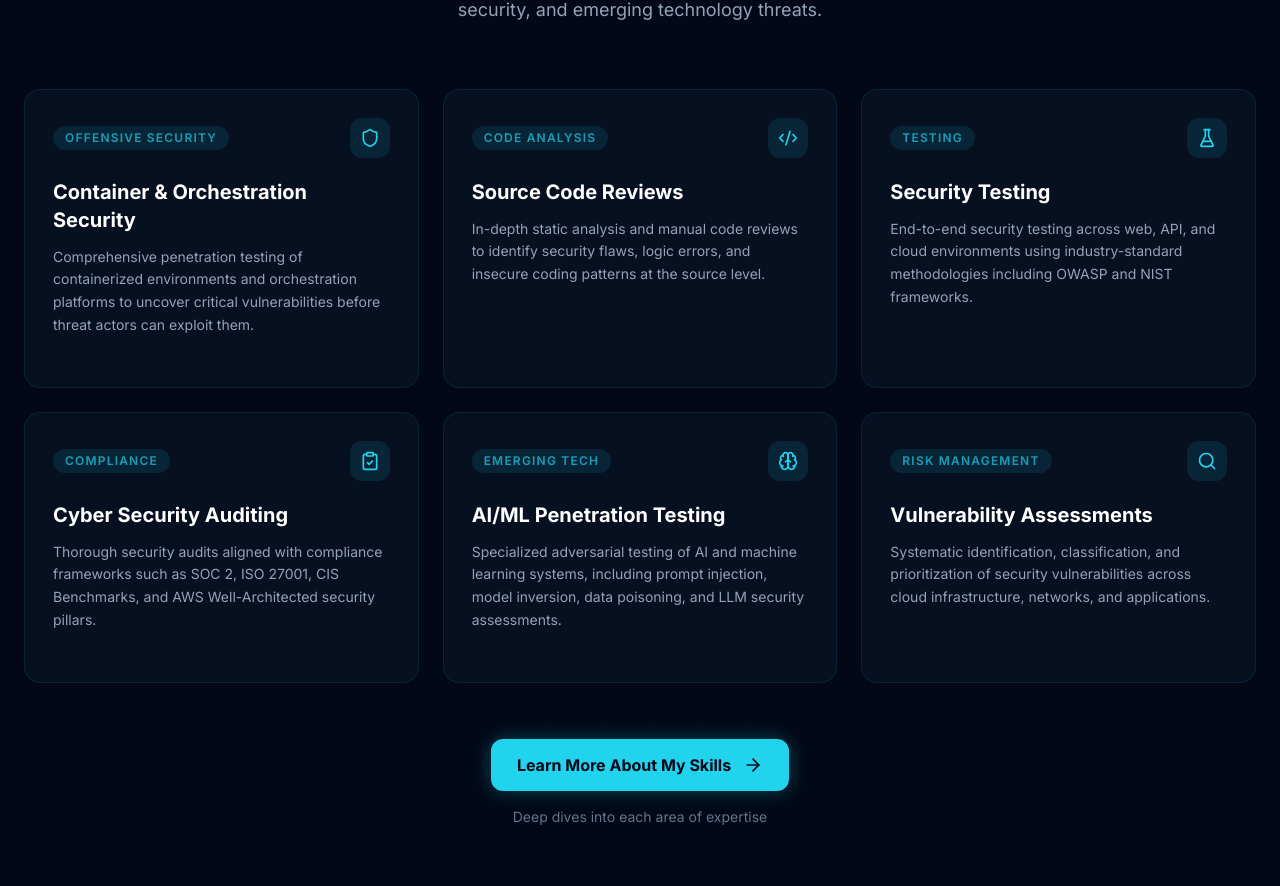
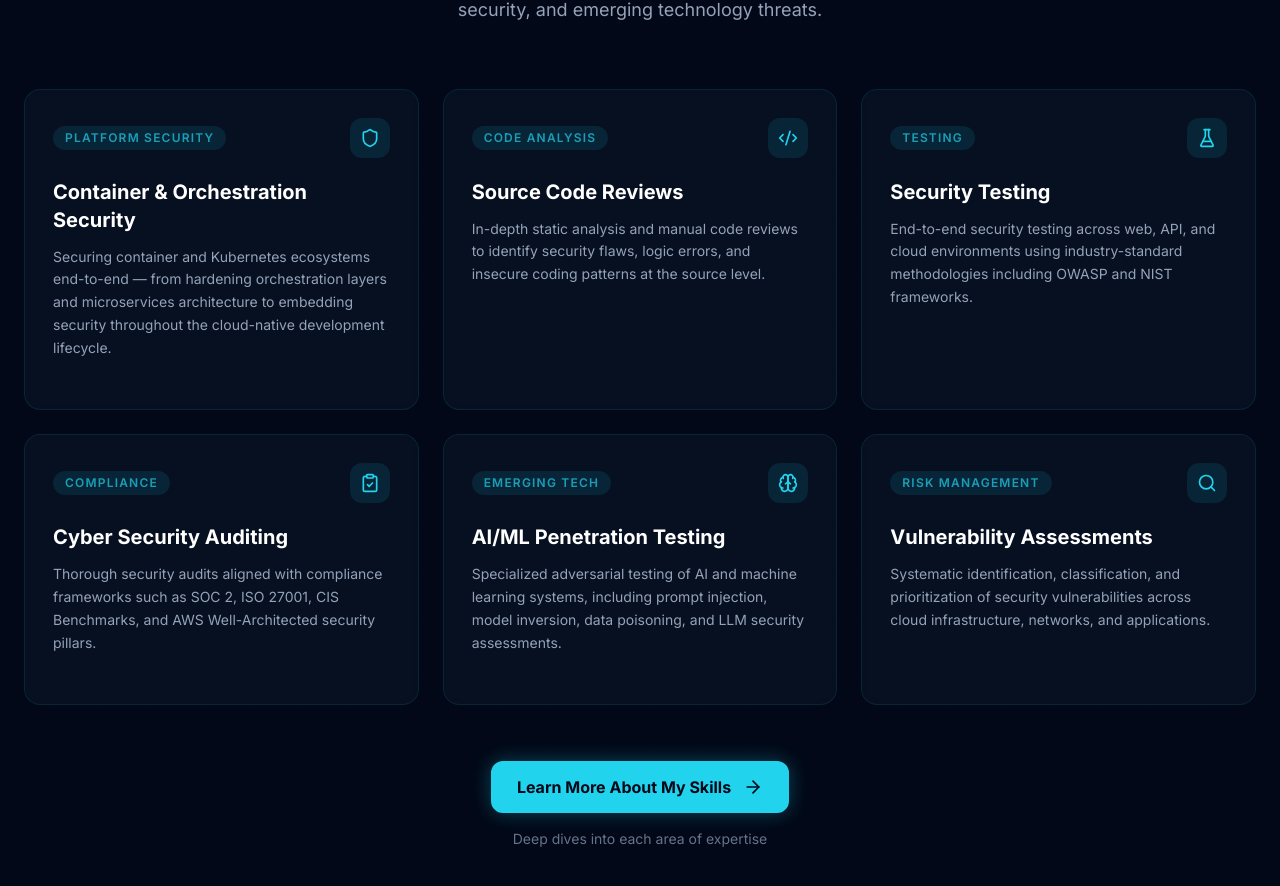
Before and after one commit to johndurso/nic-gumina, a Next.js app: page / in a window 1280 px wide. Shown: the part 1078-1964 px from the top of the page. Built offline with nearby package versions, Linux system fonts and the light colour scheme.

Commit message:
fixed first skill tag inconsistency

```diff
--- a/components/Skills.tsx
+++ b/components/Skills.tsx
@@ -14,8 +14,8 @@ const skills = [
     icon: Shield,
     title: "Container & Orchestration Security",
     description:
-      "Comprehensive penetration testing of containerized environments and orchestration platforms to uncover critical vulnerabilities before threat actors can exploit them.",
-    tag: "Offensive Security",
+      "Securing container and Kubernetes ecosystems end-to-end — from hardening orchestration layers and microservices architecture to embedding security throughout the cloud-native development lifecycle.",
+    tag: "Platform Security",
   },
   {
     icon: Code2,
```
